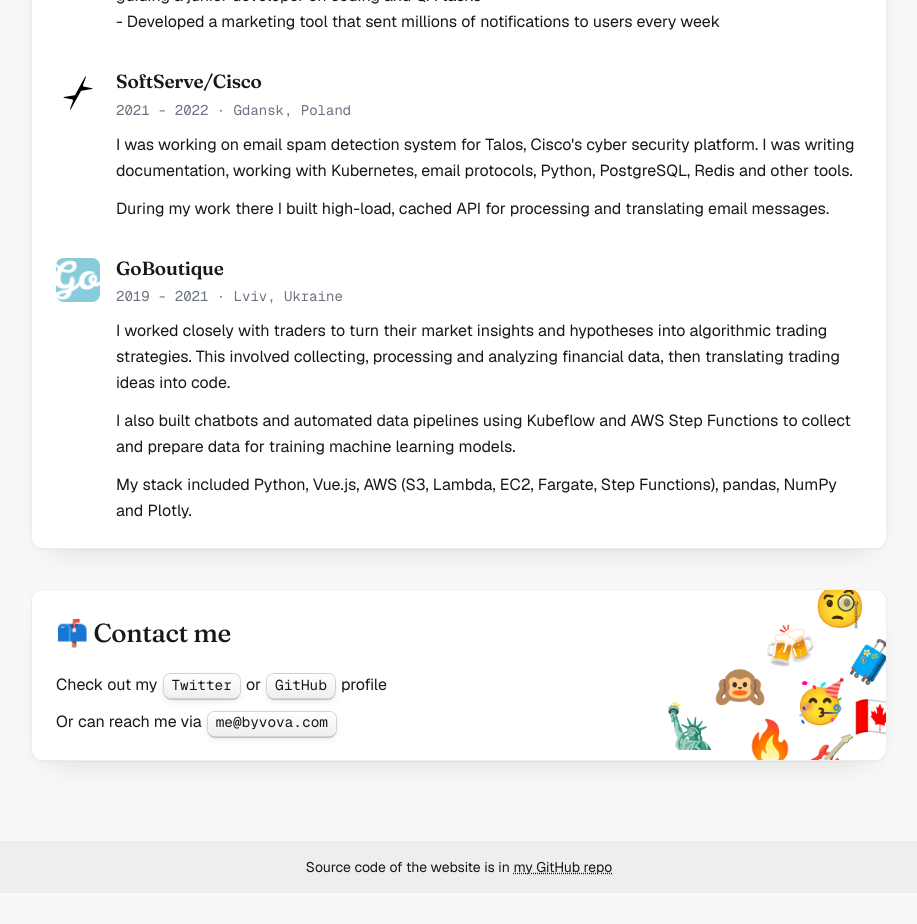
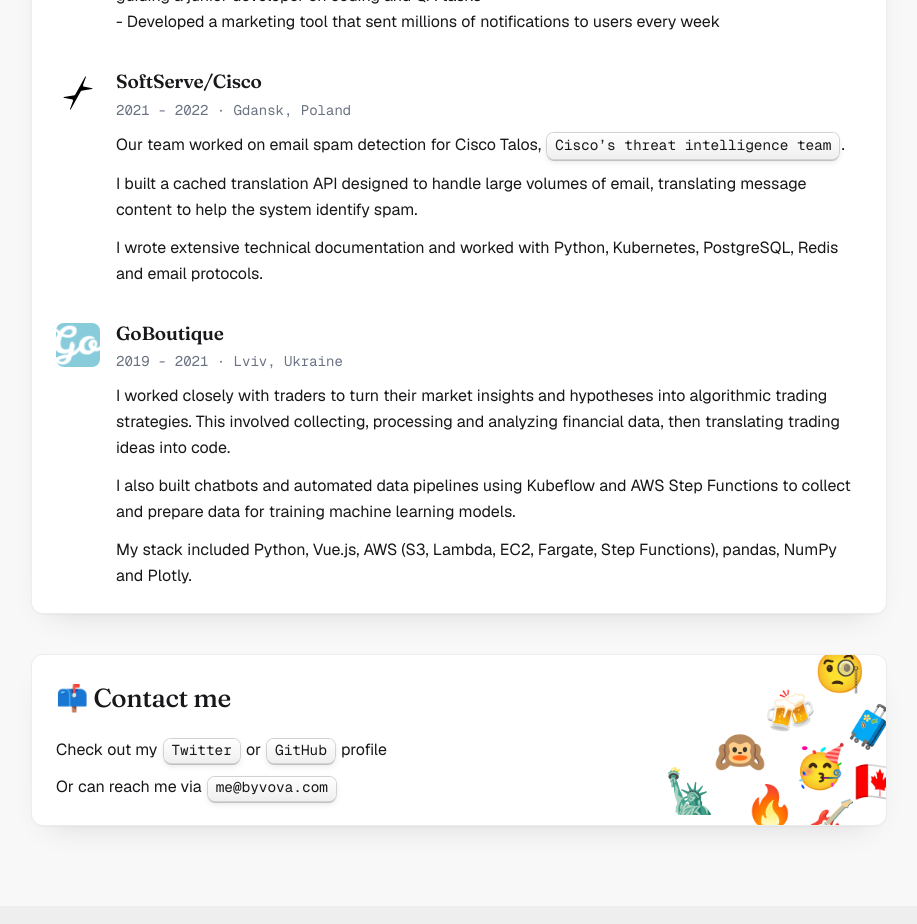
Before and after one commit to vovapyc/vovapyc.github.io, a SvelteKit app: page / in a window 1280 px wide. Shown: the part 1340-2264 px from the top of the page, without its empty margins (181-1098 px from the left). Before the commit the page ends 2233 px from the top, so only its background shows below. Built offline with nearby package versions, Linux system fonts and the light colour scheme.

Commit message:
Rewrite SoftServe Cisco experience description

```diff
--- a/src/routes/+page.svelte
+++ b/src/routes/+page.svelte
@@ -152,13 +152,18 @@
 		monochrome
 	>
 		<p>
-			I was working on email spam detection system for Talos, Cisco's cyber security platform. I was
-			writing documentation, working with Kubernetes, email protocols, Python, PostgreSQL, Redis and
-			other tools.
+			Our team worked on email spam detection for Cisco Talos, <Link
+				href="https://www.cisco.com/site/us/en/products/security/talos/index.html"
+				>Cisco’s threat intelligence team</Link
+			>.
 		</p>
 		<p>
-			During my work there I built high-load, cached API for processing and translating email
-			messages.
+			I built a cached translation API designed to handle large volumes of email, translating
+			message content to help the system identify spam.
+		</p>
+		<p>
+			I wrote extensive technical documentation and worked with Python, Kubernetes, PostgreSQL,
+			Redis and email protocols.
 		</p>
 	</WorkExperience>
 	<WorkExperience
```
